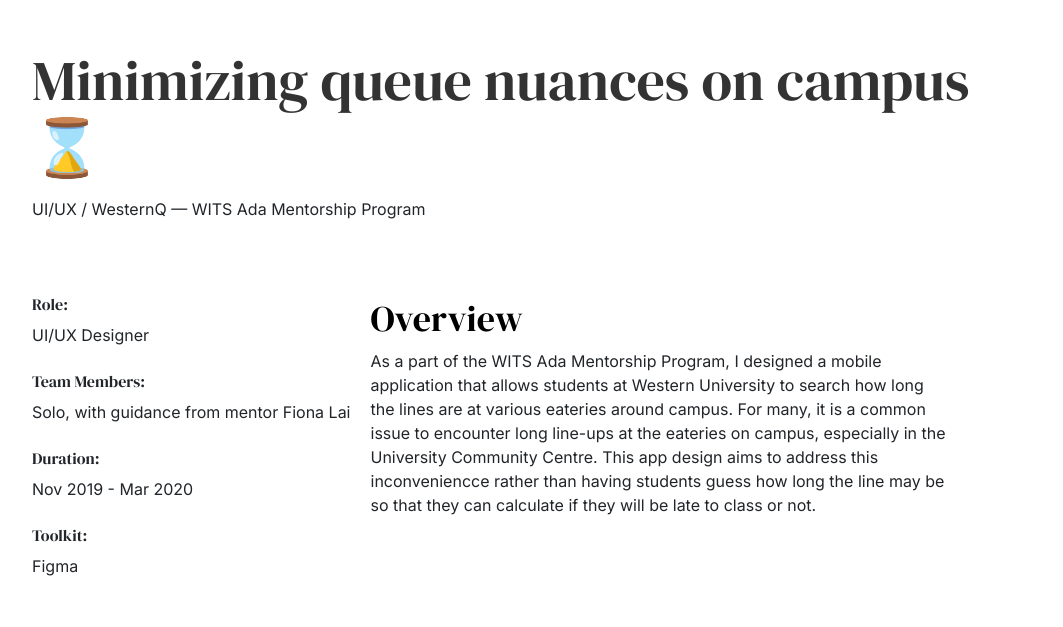
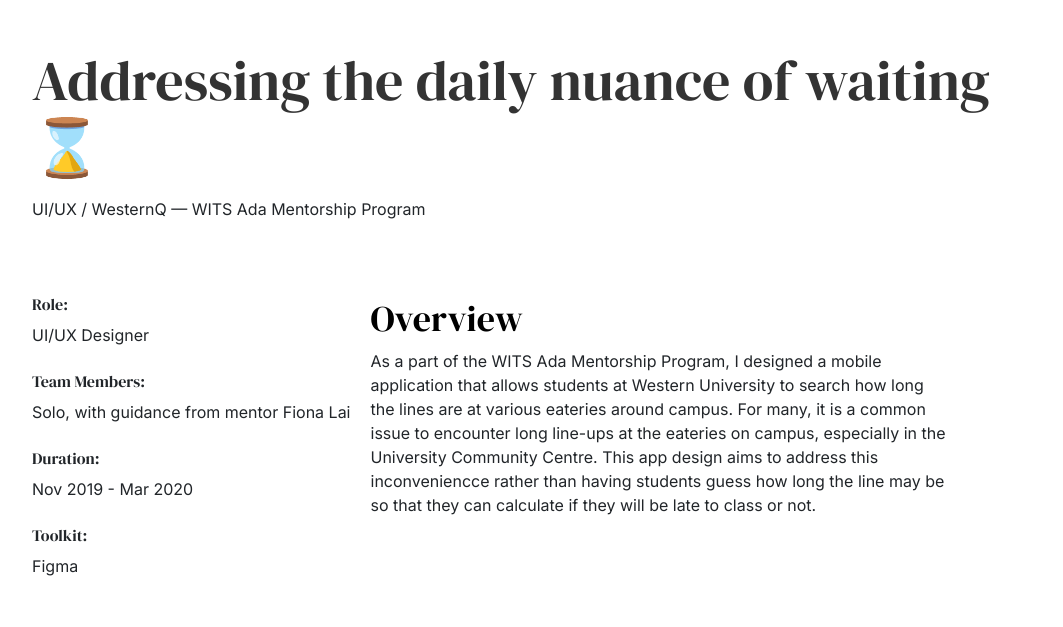
Before and after one commit to kellyhychong/kellychong, a plain HTML site: page westernq.html in a window 1280 px wide. Shown: the part 128-755 px from the top of the page, without its empty margins (108-1171 px from the left). Drawn offline with nearby package versions, Linux system fonts and the light colour scheme; grey boxes are pictures that could not be loaded.

Commit message:
Update westernq.html

```diff
--- a/westernq.html
+++ b/westernq.html
@@ -3,7 +3,7 @@
     <link rel='icon' href='favicon.png' type='image/x-icon'/ >
     <meta charset="UTF-8">
     <meta name="viewport" content="width=device-width, initial-scale=1, shrink-to-fit=no">
-    <title>Kelly Chong — Work</title>
+    <title>Kelly Chong — WesternQ</title>
     <link rel="stylesheet" href="https://stackpath.bootstrapcdn.com/bootstrap/4.3.1/css/bootstrap.min.css" integrity="sha384-ggOyR0iXCbMQv3Xipma34MD+dH/1fQ784/j6cY/iJTQUOhcWr7x9JvoRxT2MZw1T" crossorigin="anonymous">
     <link rel="stylesheet" href="css/peachversion.css" type="text/css">
   <script src="script.js"></script>
@@ -28,7 +28,7 @@
 
    <!--landing page jumbotron-->
 <div class="hero">
-  <h1 class="display-4">Minimizing queue nuances on campus ⌛</h1>
+  <h1 class="display-4">Addressing the daily nuance of waiting ⌛</h1>
   <p class="lead"><!--if I want to have subtext under intro--></p>
   <!--line divider: <hr class="my-4">-->
   <p class="white"> UI/UX / WesternQ — WITS Ada Mentorship Program</p>
```
